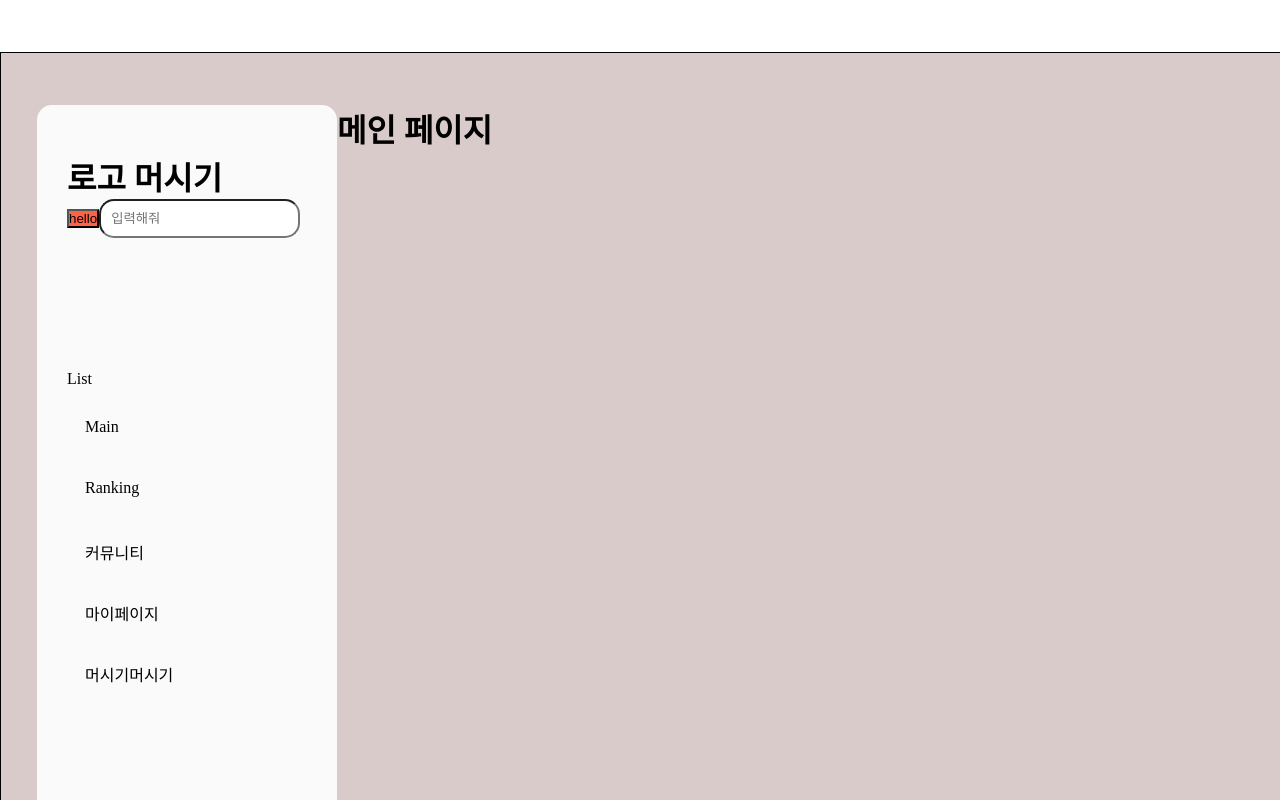
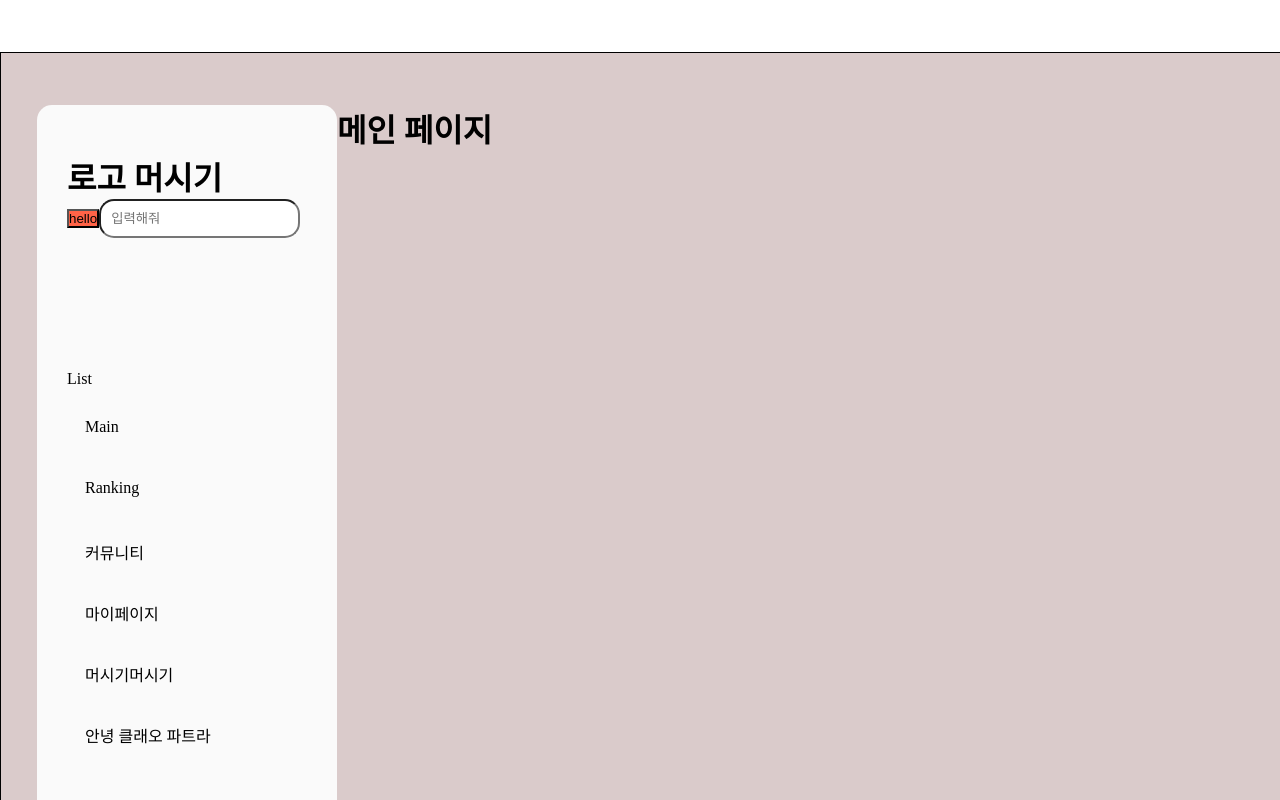
Before and after one commit to Dev-Tinos/JSGames-Frontend-Deemo, a React (Create React App) app: page / in a window 1280 px wide. Shown: the top 800 px of the page. Built offline with nearby package versions, Linux system fonts and the light colour scheme.

Commit message:
s3 확인

```diff
--- a/src/components/Modules/navigate.js
+++ b/src/components/Modules/navigate.js
@@ -30,6 +30,9 @@ function Navitage() {
                     <li>
                         머시기머시기
                     </li>
+                    <li>
+                        안녕 클래오 파트라
+                    </li>
                 </ul>
             </div>
         </div>
```
